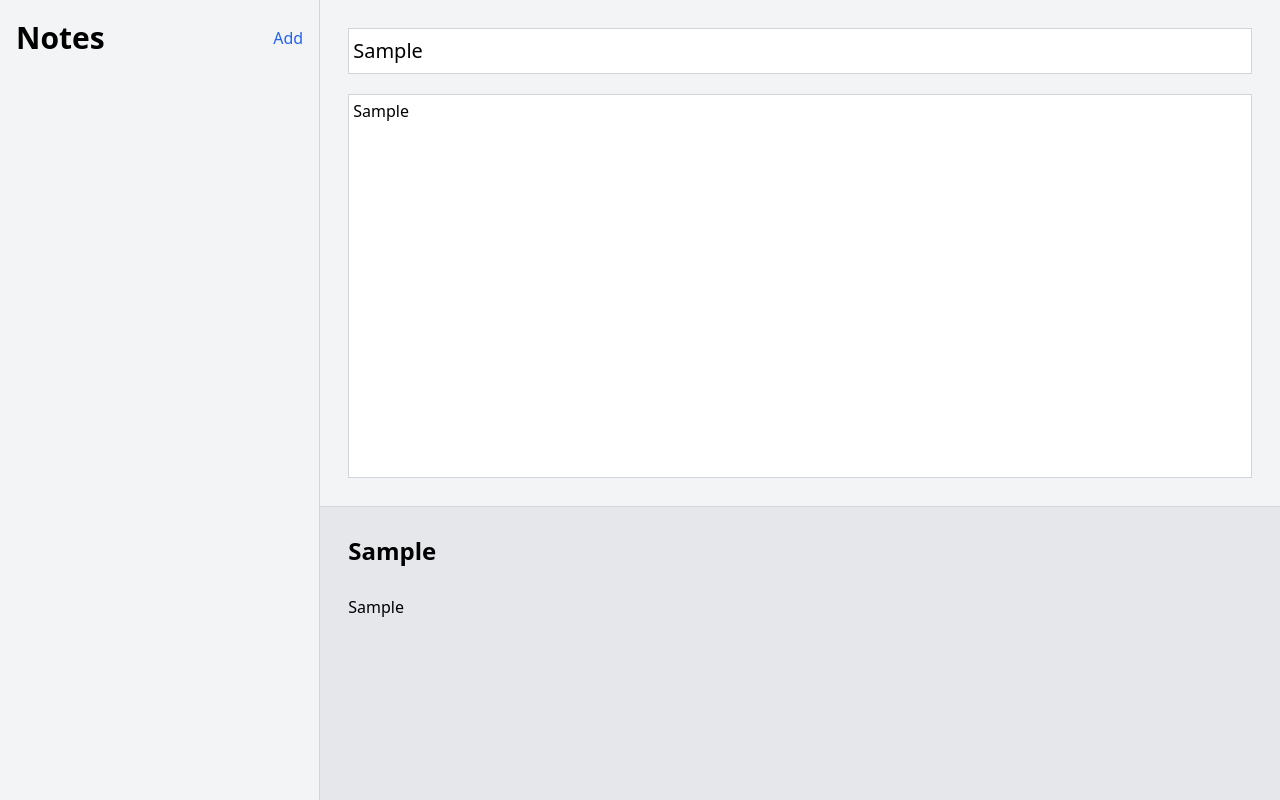
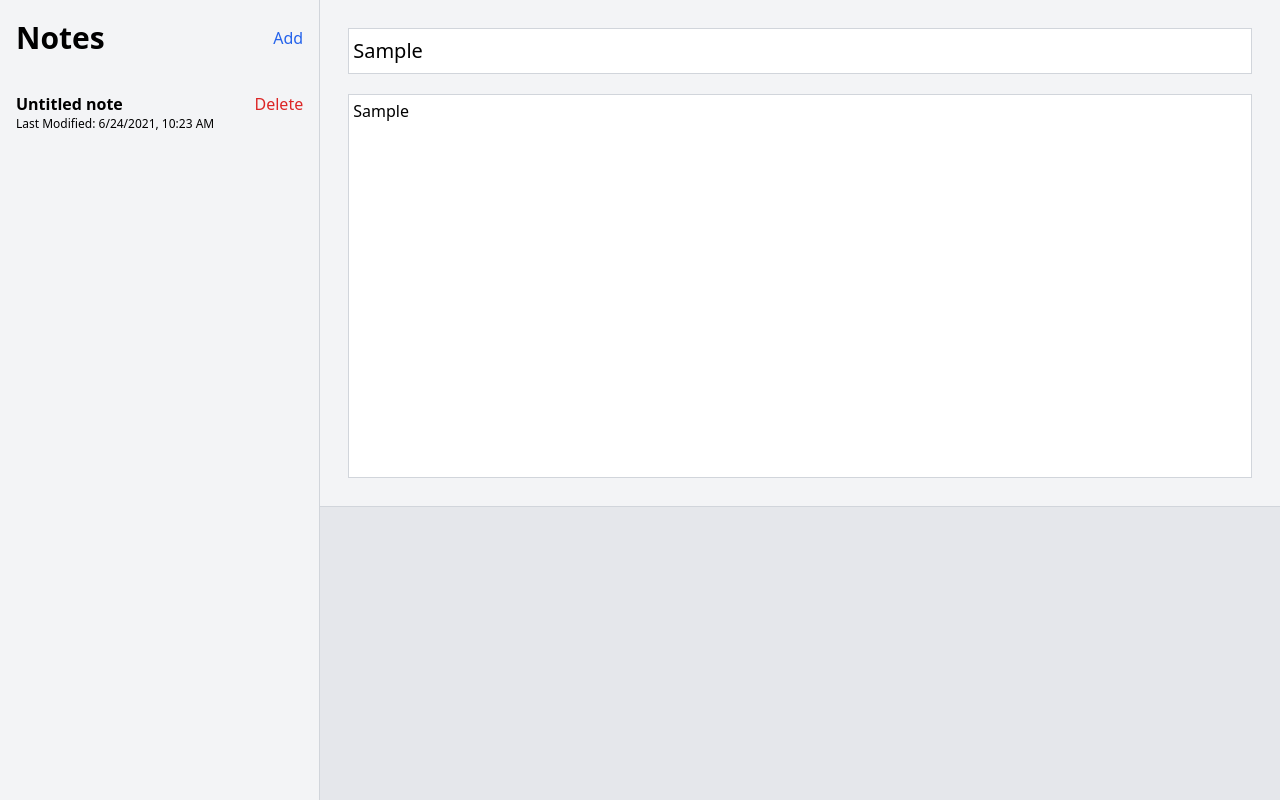
Before and after one commit to peterphan20/notes-react-redux, a React (Create React App) app: page / in a window 1280 px wide. Both pictures are taken after typing "Sample", "Sample" into the empty fields and a click on the button "Add". Built offline with nearby package versions, Linux system fonts and the light colour scheme.

Commit message:
feat: refactored store

```diff
--- a/src/App.js
+++ b/src/App.js
@@ -1,31 +1,35 @@
-import React, { useState, useEffect } from "react";
-import { useDispatch } from "react-redux";
+import React from "react";
+// import { useDispatch } from "react-redux";
 
 import Main from "./components/Main";
 import Sidebar from "./components/Sidebar";
-import { getNotes } from "./actions";
+// import { getNotes } from "./actions";
 
 const App = () => {
-	const [currentId, setCurrentId] = useState(null);
+	// const dispatch = useDispatch();
+	// const state = useSelector((state) => state.notesReducer);
 
-	const dispatch = useDispatch();
-	useEffect(() => {
-		if (!localStorage.getItem("notes")) {
-			// instantiate an empty object for people visit app for first time
-			const note = JSON.stringify({});
-			// local storage can only hold strings
-			localStorage.setItem("notes", note);
-			// call getNotes which pulls from localstorage to sync with redux store
-			dispatch(getNotes());
-		} else {
-			dispatch(getNotes());
-		}
-	}, [dispatch]);
+	// useEffect(() => {
+	// 	// if (!localStorage.getItem("notes")) {
+	// 	// 	// instantiate an empty object for people visit app for first time
+	// 	// 	const note = JSON.stringify({});
+	// 	// 	// local storage can only hold strings
+	// 	// 	localStorage.setItem("notes", note);
+	// 	// 	// call getNotes which pulls from localstorage to sync with redux store
+	// 	// 	dispatch(getNotes());
+	// 	// } else {
+	// 	// 	dispatch(getNotes());
+	// 	// }
+	// 	dispatch(getNotes());
+	// }, [dispatch]);
 
 	return (
 		<div className="flex overflow-hidden">
-			<Sidebar setCurrentId={setCurrentId} />
-			<Main currentId={currentId} setCurrentId={setCurrentId} />
+			{/* {Object.keys(state).length === 0 ? (
+				<button>Create new note</button>
+			) : } */}
+			<Sidebar />
+			<Main />
 		</div>
 	);
 };
--- a/src/actions/index.js
+++ b/src/actions/index.js
@@ -1,4 +1,9 @@
-import { READ, CREATE, DELETE, UPDATE } from "../constants/actionTypes";
+import { SELECT_NOTE, READ, CREATE, DELETE, UPDATE } from "../constants/actionTypes";
+
+export const selectedNote = (id) => {
+	const action = { type: SELECT_NOTE, payload: id };
+	return action;
+};
 
 export const getNotes = () => {
 	const notesCollection = JSON.parse(localStorage.getItem("notes"));
@@ -7,40 +12,40 @@ export const getNotes = () => {
 	return action;
 };
 
-export const addNote = (note) => {
-	// pull preexisting data from local storage
-	const notesCollection = JSON.parse(localStorage.getItem("notes"));
+export const addNote = (data) => {
+	// // pull preexisting data from local storage
+	// const notesCollection = JSON.parse(localStorage.getItem("notes"));
 
-	// add note to notesCollection
-	const id = note.id;
-	notesCollection[id] = note;
+	// // add note to notesCollection
+	// const id = note.id;
+	// notesCollection[id] = note;
 
-	// converting note data to string and pushing it back into local storage
-	localStorage.setItem("notes", JSON.stringify(notesCollection));
+	// // converting note data to string and pushing it back into local storage
+	// localStorage.setItem("notes", JSON.stringify(notesCollection));
 
-	const action = { type: CREATE, payload: note };
+	const action = { type: CREATE, payload: data };
 	return action;
 };
 
-export const updateNote = (note) => {
-	const notesCollection = JSON.parse(localStorage.getItem("notes"));
+export const updateNote = (data) => {
+	// const notesCollection = JSON.parse(localStorage.getItem("notes"));
 
-	const id = note.id;
-	notesCollection[id] = note;
+	// const id = note.id;
+	// notesCollection[id] = note;
 
-	localStorage.setItem("notes", JSON.stringify(notesCollection));
+	// localStorage.setItem("notes", JSON.stringify(notesCollection));
 
-	const action = { type: UPDATE, payload: note };
+	const action = { type: UPDATE, payload: data };
 	return action;
 };
 
-export const deleteNote = (id) => {
-	const notesCollection = JSON.parse(localStorage.getItem("notes"));
+export const deleteNote = (noteId) => {
+	// const notesCollection = JSON.parse(localStorage.getItem("notes"));
 
-	delete notesCollection[id];
+	// delete notesCollection[id];
 
-	localStorage.setItem("notes", JSON.stringify(notesCollection));
+	// localStorage.setItem("notes", JSON.stringify(notesCollection));
 
-	const action = { type: DELETE, payload: id };
+	const action = { type: DELETE, payload: noteId };
 	return action;
 };
--- a/src/components/Main.js
+++ b/src/components/Main.js
@@ -1,25 +1,12 @@
-import React, { useState } from "react";
-import { useDispatch } from "react-redux";
+import React from "react";
+import { useDispatch, useSelector } from "react-redux";
 import ReactMarkdown from "react-markdown";
 
 import { updateNote } from "../actions";
 
-const Main = ({ currentId }) => {
-	const [noteData, setNoteData] = useState({
-		title: "",
-		body: "",
-		lastModified: Date.now(),
-	});
+const Main = () => {
+	const notes = useSelector((state) => state.notesReducer);
 	const dispatch = useDispatch();
-
-	const onEditField = (key, value) => {
-		setNoteData({
-			...noteData,
-			[key]: value,
-			lastModified: Date.now(),
-		});
-		dispatch(updateNote(noteData));
-	};
 
 	return (
 		<div className="h-screen w-full">
@@ -30,20 +17,20 @@ const Main = ({ currentId }) => {
 						autoFocus
 						placeholder="Title"
 						className="text-xl border-solid border border-gray-300 w-full outline-none py-2 px-1 focus:ring-2 focus:ring-blue-500"
-						value={noteData.title}
-						onChange={(e) => onEditField("title", e.target.value)}
+						value={notes.title}
+						onChange={(e) => dispatch(updateNote("title", e.target.value))}
 					/>
 				</div>
 				<textarea
 					placeholder="Write your notes here"
 					className="text-l border-solid border border-gray-300 p-1 h-96 w-full outline-none resize-none focus:ring-2 focus:ring-blue-500"
-					value={noteData.body}
-					onChange={(e) => onEditField("body", e.target.value)}
+					value={notes.body}
+					onChange={(e) => dispatch(updateNote("title", e.target.value))}
 				/>
 			</div>
 			<div className="bg-gray-200 border-t border-solid border-gray-300 p-7 min-h-full">
-				<h1 className="text-2xl font-semibold pb-7">{noteData.title}</h1>
-				<ReactMarkdown className="text-md h-80 overflow-auto">{noteData.body}</ReactMarkdown>
+				<h1 className="text-2xl font-semibold pb-7">{notes.title}</h1>
+				<ReactMarkdown className="text-md h-80 overflow-auto">{notes.body}</ReactMarkdown>
 			</div>
 		</div>
 	);
--- a/src/components/Note.js
+++ b/src/components/Note.js
@@ -1,33 +1,33 @@
 import React from "react";
 import { useDispatch, useSelector } from "react-redux";
 
-import { deleteNote } from "../actions";
+import { deleteNote, selectedNote } from "../actions";
 
-const Note = ({ setCurrentId }) => {
+const Note = () => {
 	const notes = useSelector((state) => state.notesReducer);
 	const dispatch = useDispatch();
 
-	const renderedList = Object.values(notes).map((note) => {
-		console.log(note);
+	const notesValue = Object.values(notes);
+	const renderedList = notesValue.map((value) => {
 		return (
 			<div
 				className="hover:bg-gray-300 w-full h-full p-4"
-				key={note.id}
-				onClick={() => setCurrentId(note.id)}
+				key={value.id}
+				onClick={() => dispatch(selectedNote(value.id))}
 			>
 				<div className="flex justify-between items-center">
-					<strong>{note.title}</strong>
+					<strong>{value.title}</strong>
 					<button
 						className="text-l text-red-600 outline-none"
-						onClick={() => dispatch(deleteNote(note.id))}
+						onClick={() => dispatch(deleteNote(value.id))}
 					>
 						Delete
 					</button>
 				</div>
-				<p className="text-md">{note.body && note.body.substr(0, 100) + "..."}</p>
+				<p className="text-md">{value.body && value.body.substr(0, 100) + "..."}</p>
 				<p className="text-xs">
 					Last Modified:{" "}
-					{new Date(note.lastModified).toLocaleDateString("en-US", {
+					{new Date(value.lastModified).toLocaleDateString("en-US", {
 						hour: "2-digit",
 						minute: "2-digit",
 					})}
--- a/src/components/Sidebar.js
+++ b/src/components/Sidebar.js
@@ -1,21 +1,21 @@
 import React from "react";
 import { useDispatch } from "react-redux";
 import { v4 as uuidv4 } from "uuid";
+
 import Note from "./Note";
-
 import { addNote } from "../actions";
 
-const Sidebar = ({ currentId, setCurrentId }) => {
+const Sidebar = () => {
 	const dispatch = useDispatch();
 
 	const onAddSubmit = () => {
-		const noteBody = {
+		const newNote = {
 			id: uuidv4(),
-			title: "Untitled Note",
+			title: "Untitled note",
 			body: "",
 			lastModified: Date.now(),
 		};
-		dispatch(addNote(noteBody));
+		dispatch(addNote(newNote));
 	};
 
 	return (
@@ -27,7 +27,7 @@ const Sidebar = ({ currentId, setCurrentId }) => {
 				</button>
 			</div>
 			<div>
-				<Note setCurrentId={setCurrentId} />
+				<Note />
 			</div>
 		</div>
 	);
--- a/src/constants/actionTypes.js
+++ b/src/constants/actionTypes.js
@@ -1,3 +1,4 @@
+export const SELECT_NOTE = "SELECT_NOTE";
 export const READ = "READ";
 export const CREATE = "CREATE";
 export const UPDATE = "UPDATE";
--- a/src/index.js
+++ b/src/index.js
@@ -1,17 +1,10 @@
 import React from "react";
 import ReactDOM from "react-dom";
-import { createStore } from "redux";
 import { Provider } from "react-redux";
 
 import App from "./App";
-import { reducers } from "./reducers";
+import store from "./store";
 import "./index.css";
-
-const store = createStore(
-	reducers,
-	{},
-	window.__REDUX_DEVTOOLS_EXTENSION__ && window.__REDUX_DEVTOOLS_EXTENSION__()
-);
 
 ReactDOM.render(
 	<Provider store={store}>
--- a/src/reducers/index.js
+++ b/src/reducers/index.js
@@ -1,4 +1,6 @@
 import { combineReducers } from "redux";
 import { notesReducer } from "./notes";
 
-export const reducers = combineReducers({ notesReducer });
+const reducers = combineReducers({ notesReducer });
+
+export default reducers;
--- a/src/reducers/notes.js
+++ b/src/reducers/notes.js
@@ -1,17 +1,22 @@
-import { READ, CREATE, UPDATE, DELETE } from "../constants/actionTypes";
+import { SELECT_NOTE, READ, CREATE, UPDATE, DELETE } from "../constants/actionTypes";
 
 export const notesReducer = (notes = {}, action) => {
+	const newState = Object.assign({}, notes);
 	switch (action.type) {
 		case READ:
 			return action.payload;
+		case SELECT_NOTE:
+			return action.payload;
 		case CREATE:
 			const id = action.payload.id;
-			notes[id] = action.payload;
-			return notes;
+			newState[id] = action.payload;
+			return newState;
 		case UPDATE:
-			return notes;
+			return Object.values(notes).filter((note) =>
+				note.id === action.payload.id ? action.payload : notes
+			);
 		case DELETE:
-			return Object.values(notes).filter((note) => note.id !== action.payload);
+			return Object.values(newState).filter((note) => note.id !== action.payload);
 		default:
 			return notes;
 	}
--- /dev/null
+++ b/src/store/index.js
@@ -0,0 +1,35 @@
+import { createStore } from "redux";
+import reducers from "../reducers";
+
+// convert object to string and store in localStorage
+const saveToLocalStorage = (state) => {
+	try {
+		const serialisedState = JSON.stringify(state);
+		localStorage.setItem("persistantState", serialisedState);
+	} catch (e) {
+		console.warn(e);
+	}
+};
+
+// load string from localStarage and convert back in to an Object
+// invalid output must be undefined
+const loadFromLocalStorage = () => {
+	try {
+		const serialisedState = localStorage.getItem("persistantState");
+		if (serialisedState === null) return undefined;
+		return JSON.parse(serialisedState);
+	} catch (e) {
+		console.warn(e);
+		return undefined;
+	}
+};
+
+// create our store from our notesReducer and use loadFromLocalStorage
+// to overwrite any values that we already have saved
+const store = createStore(reducers, loadFromLocalStorage());
+
+// listen for store changes and use saveToLocalStorage to
+// save them to localStorage
+store.subscribe(() => saveToLocalStorage(store.getState()));
+
+export default store;
```
